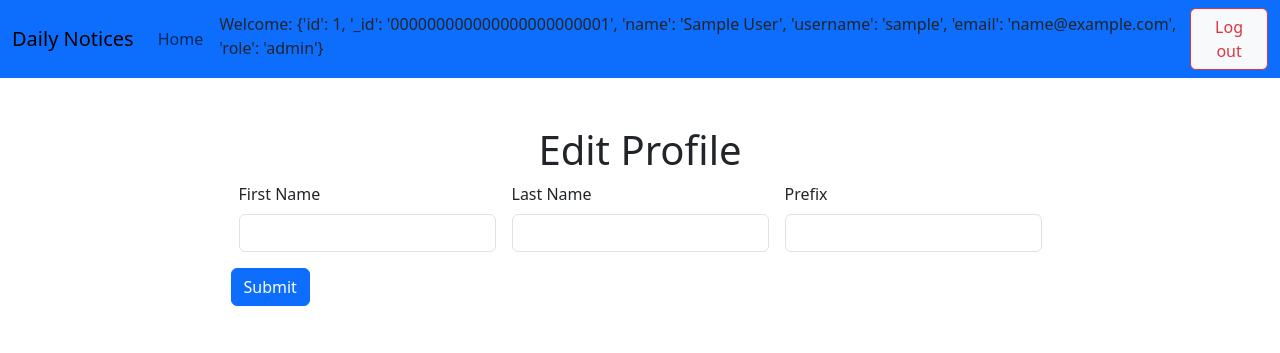
After one commit to orangemaxx/DailyNotices, a Flask app: page /profile in a window 1280 px wide. The commit adds this page. Shown: the top 353 px of the page. Run offline with Flask 3, Linux system fonts and the light colour scheme; the visitor is signed in with stand-in values (Sample User, id 1); data that the repository does not hold is empty.

Commit message:
profile page

```diff
--- a/app.py
+++ b/app.py
@@ -1,4 +1,4 @@
-from flask import Flask, request, redirect, render_template, session
+from flask import Flask, request, redirect, render_template, session, flash
 import pymysql
 import json
 import hashlib
@@ -25,6 +25,10 @@ def create_connection():
         cursorclass=pymysql.cursors.DictCursor
     )
 
+class ClassifiedError(Exception):
+    """Used when user is not permitted to view the content
+    as they're not logged in.
+    """
 
 # Create Flask App
 app = Flask(__name__)
@@ -71,6 +75,7 @@ def index():
 @app.route("/create", methods=['GET', 'POST'])
 def create():
     if session.get('user'):
+        print(request.form)
         if request.method == "POST":
             print(request.form)
             title = request.form.get('post_title')
@@ -102,7 +107,7 @@ def create():
             return render_template("create.html", **args)
 
     else:
-        return redirect("/")
+        raise ClassifiedError("Not Logged In")
 
 @app.route("/delete", methods=['POST'])
 def deleteNotice():
@@ -128,8 +133,9 @@ def delete(notice_id):
 @app.route("/login", methods=["GET", "POST"])
 def login():
     if request.method == "POST":
+        if request.form.get('passw') == "": passw = None
+        else: passw = encrypt(request.form.get('passw'))
         user = request.form.get('user').upper()
-        passw = encrypt(request.form.get('passw'))
         print(user)
         with create_connection().cursor() as cursor:
             query = "SELECT * FROM teachers WHERE teacher_code = %s LIMIT 1"
@@ -155,6 +161,34 @@ def logout():
     session.clear()
     return redirect("/")
 
+@app.route("/profile", methods=['GET', "POST"])
+def profile():
+    if session.get('user'):
+        if request.method == "GET":
+            with create_connection().cursor() as cursor:
+                query = """SELECT * FROM teachers
+                WHERE teacher_code = %s"""
+                cursor.execute(query, (session.get('user')))
+                result = cursor.fetchone()
+            args = {
+                "profile": result
+            }
+            return render_template("profile.html", **args)
+        elif request.method == "POST":
+            data = request.form
+            with create_connection() as conn:
+                with conn.cursor() as cursor:
+                    user = session.get('user')
+                    query = """UPDATE teachers
+                    SET firstname = %s, lastname = %s, prefix = %s
+                    WHERE teacher_code = %s"""
+                    values = (data.get('first_name'), data.get('last_name'), data.get('prefix'), user)
+                    cursor.execute(query, values)
+                    conn.commit()
+            return redirect("/")
+    else:
+        raise ClassifiedError("Not Logged In")
+
 @app.errorhandler(pymysql.err.OperationalError)
 def sqlConnectionError(error):
     return render_template("errors/databaseerror.html"), 500
@@ -162,6 +196,10 @@ def sqlConnectionError(error):
 @app.errorhandler(404)
 def pageNotFound(error):
     return render_template("errors/404.html"), 404
+
+@app.errorhandler(ClassifiedError)
+def classifiedError(error):
+    return render_template("errors/classified.html"), 401
 
 
 try:
--- a/templates/index.html
+++ b/templates/index.html
@@ -17,7 +17,7 @@
       </div>
     </div>
   </div>
-  <div class="row g-3 justify-content-start align-items-start"> {% if session['user'] %} <div class="d-grid gap-2 d-sm-flex justify-content-sm-start">
+  <div class="row g-3 justify-content-center align-items-center"> {% if session['user'] %} <div class="d-grid gap-2 d-sm-flex justify-content-sm-start">
       <a href="/create" class="btn btn-success btn-lg px-4">Create</a>
     </div> {% endif %}
     {% if notices %}
--- a/templates/login.html
+++ b/templates/login.html
@@ -6,7 +6,7 @@
     <form autocomplete="off" action="/login" method="post">
       <h1 class="h3 mb-3 fw-normal">Please sign in</h1>
       <div class="form-floating">
-        <input name="user" type="text" class="form-control" id="floatingInput" placeholder="Teacher Code" maxlength="3">
+        <input name="user" type="text" class="form-control" id="floatingInput" placeholder="Teacher Code" maxlength="3" required>
         <label for="floatingInput">Teacher Code</label>
       </div>
       <div class="form-floating">
--- a/templates/navbar.html
+++ b/templates/navbar.html
@@ -17,7 +17,7 @@
       </form>
       {% else %}
       <form class="d-flex" role="login" action="/login" method="post" autocomplete="off">
-        <input name="user" class="form-control me-2" type="text" placeholder="Teacher Code" aria-label="Teacher Code" maxlength="3" />
+        <input name="user" class="form-control me-2" type="text" placeholder="Teacher Code" aria-label="Teacher Code" maxlength="3" required />
         <input name="passw" class="form-control me-2" type="password" placeholder="Password" aria-label="Password" maxlength="64" />
         <button class="btn btn-light btn-outline-success" type="submit">Login</button>
       </form>
--- /dev/null
+++ b/templates/profile.html
@@ -0,0 +1,28 @@
+{% extends 'base.html' %}
+{% block content %}
+<div class="d-flex align-items-center justify-content-center p-5 mw-100 flex-column">
+    <h1>Edit Profile</h1>
+
+
+<div>
+    <form action="/profile" method="post">
+        <div class="d-flex"><div class="mb-3 px-2">
+    <label for="firstname" class="form-label">First Name</label>
+    <input type="text" class="form-control" id="firstname" name="first_name" required value="{{profile['firstname']}}">
+  </div>
+<div class="mb-3 px-2">
+    <label for="last_name" class="form-label">Last Name</label>
+    <input type="text" class="form-control" id="last_name" name="last_name" required value="{{profile['lastname']}}">
+  </div>
+<div class="mb-3 px-2">
+    <label for="prefix" class="form-label">Prefix</label>
+    <input type="text" class="form-control" id="prefix" name="prefix" required value="{{profile['prefix']}}">
+  </div></div>
+  <button type="submit" class="btn btn-primary">Submit</button>
+</form>
+</div>
+
+
+
+</div>
+{% endblock %}
```
Also changed, not shown: templates/errors/classified.html (added, +21 -0 lines), templates/notice.html (+7 -3 lines).
